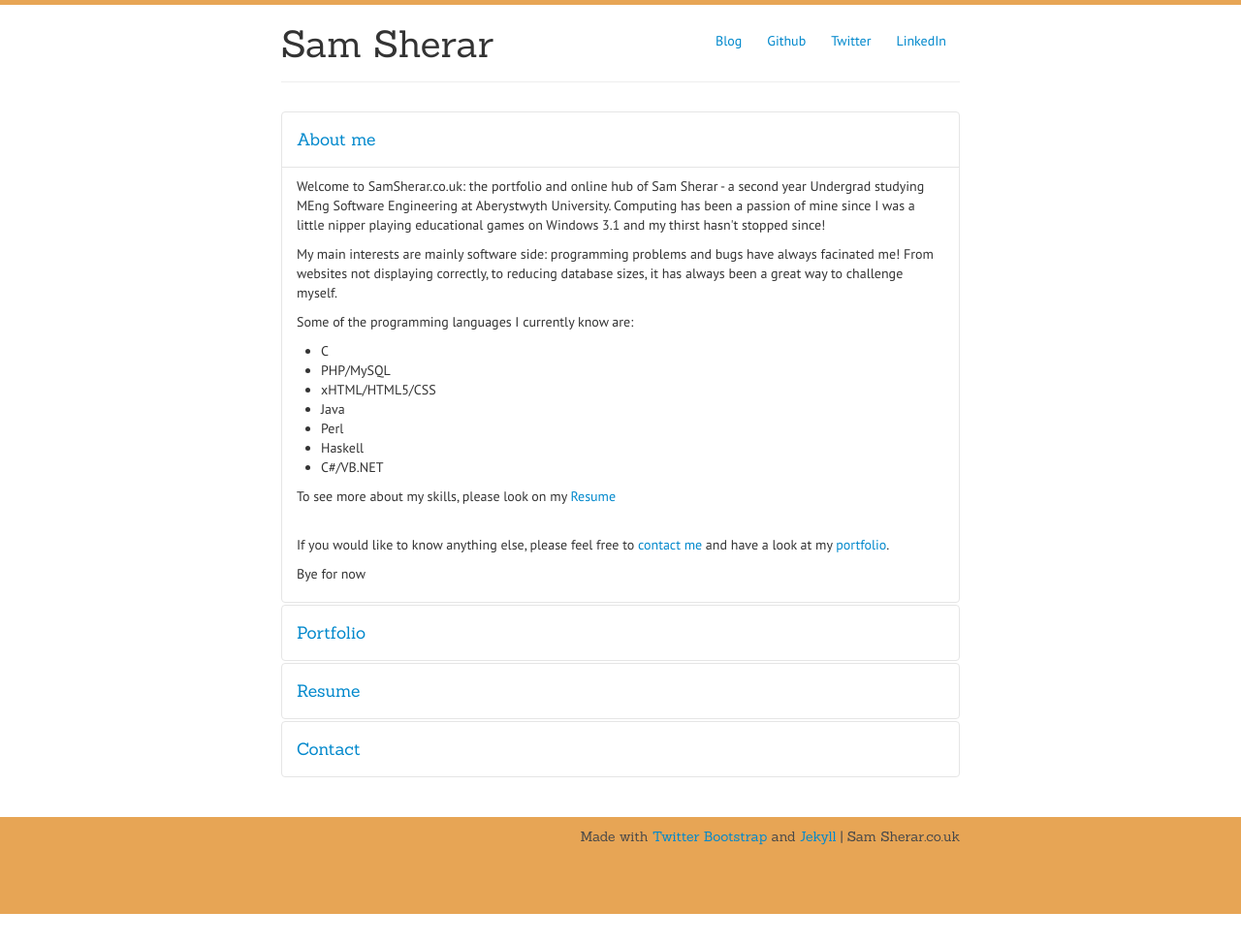
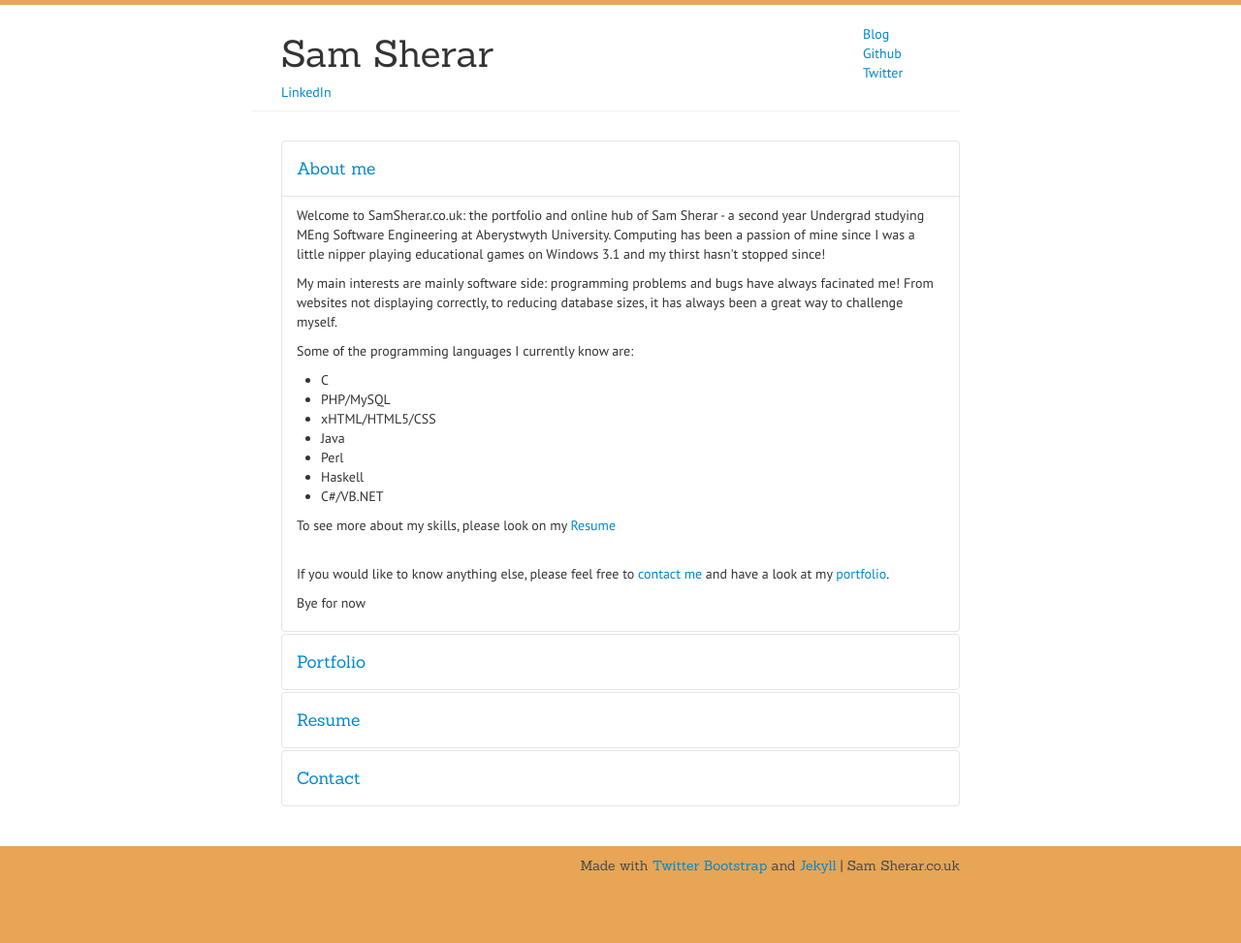
Before and after one commit to ssherar/ssherar.github.com, a Jekyll site: the page built from index.html, in a window 1280 px wide. Shown: the whole page at 97% size. Built offline with Jekyll 4.4.1, drawn with Linux system fonts in a browser that asks for light colours; nearby versions of some CDN libraries; Markdown is read by kramdown in place of the engine named in the settings; before the commit the page ends 943 px from its top, so only the background shows below that.

Commit message:
changing the header to be more responsive

```diff
--- a/_layouts/default.html
+++ b/_layouts/default.html
@@ -11,14 +11,14 @@
 	<div id="wrap">
 		<div class="colour-bar"></div>
 		<div class="container-narrow">
-			<div class="page-header masthead">
-				<ul class="nav nav-pills pull-right">
-					<li><a href="/blog/">Blog</a></li>
-					<li><a href="http://www.github.com/ssherar">Github</a></li>
-					<li><a href="http://www.twitter.com/samsherar">Twitter</a></li>
-					<li><a href="http://www.linkedin.com/pub/sam-sherar/37/16a/979/">LinkedIn</a></li>
-				</ul>
-				<h1>Sam Sherar</h1>
+			<div class="page-header masthead row">
+				<h1 class="span6">Sam Sherar</h1>
+
+				<a class="span1" href="/blog/">Blog</a>
+				<a class="span1" href="http://www.github.com/ssherar">Github</a>
+				<a class="span1" href="http://www.twitter.com/samsherar">Twitter</a>
+				<a class="span1" href="http://www.linkedin.com/pub/sam-sherar/37/16a/979/">LinkedIn</a>
+
 			</div>
 			{{ content }}
 			<div id="push"></div>
```
